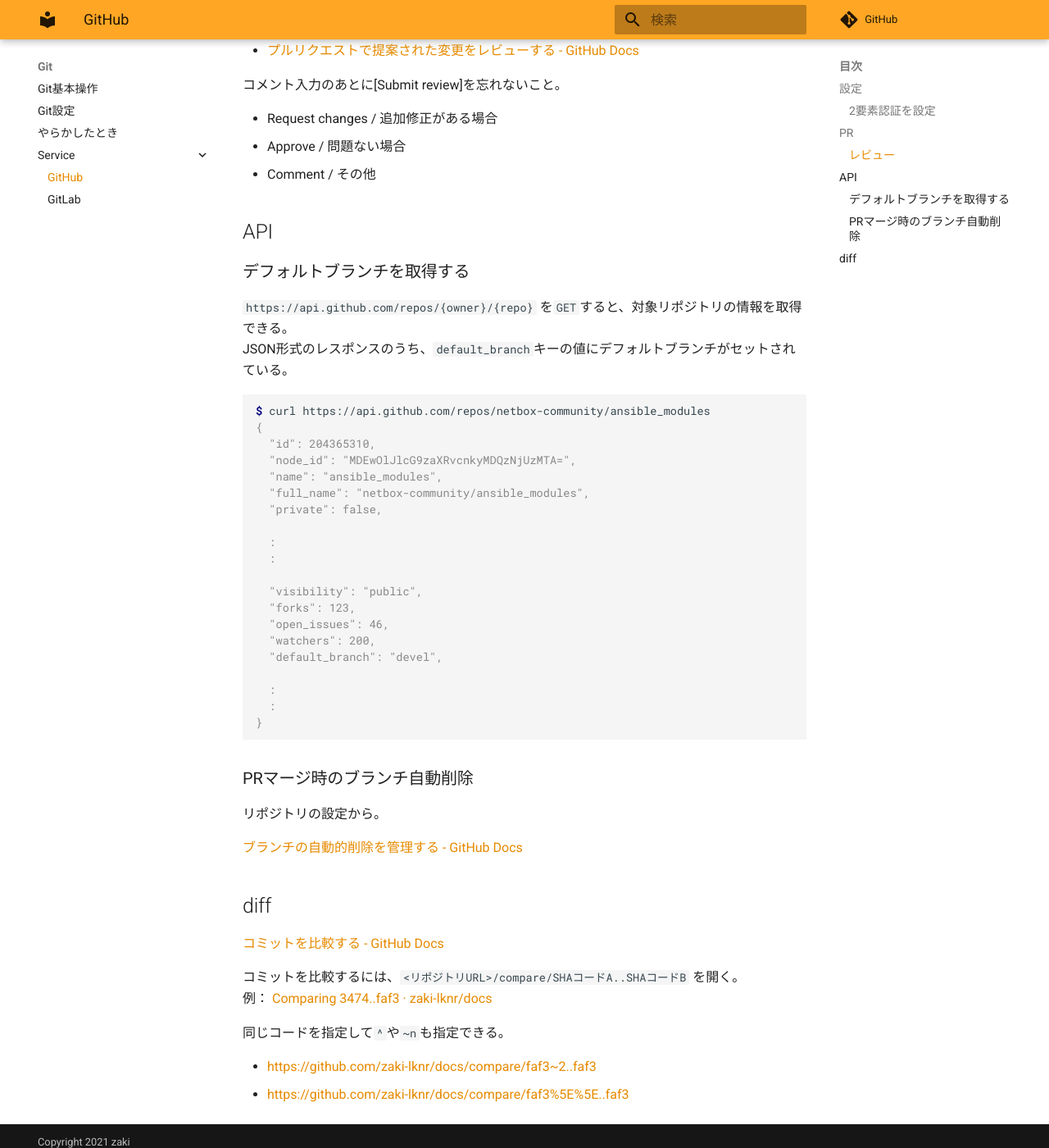
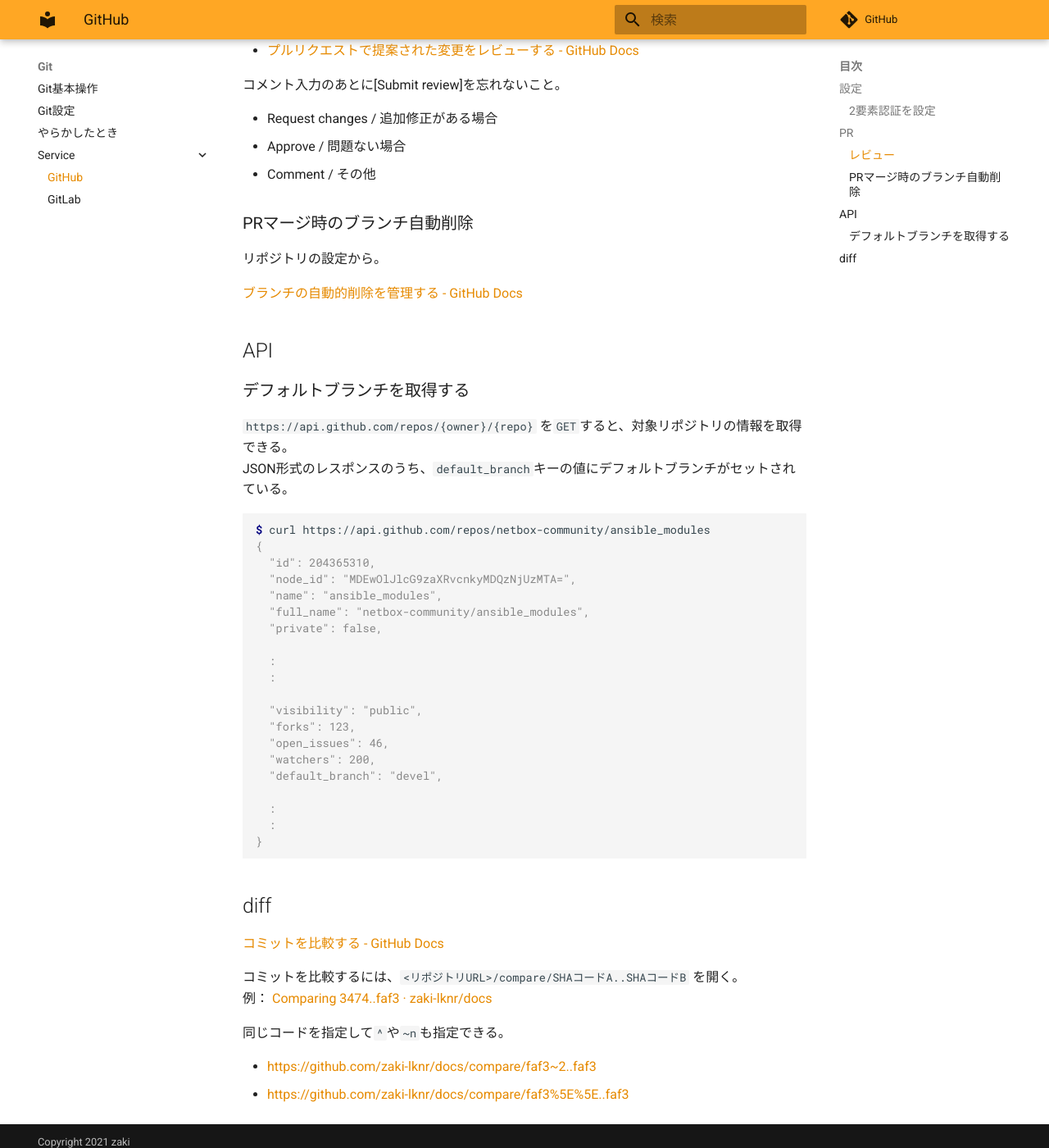
Before and after one commit to zaki-lknr/docs, an MkDocs documentation site: the page built from docs/Git/service/github.md, in a window 1280 px wide and 1400 px high, scrolled down 438 px. Shown: the whole window at 82% size. Built offline with MkDocs 1.6.1 and Material for MkDocs 9.7.7, drawn with Linux system fonts in a browser that asks for light colours; comment, search, counter and statistics services are not loaded; part of the change alters nothing that is shown.

Commit message:
update: 記述位置修正

````diff
--- a/docs/Git/service/github.md
+++ b/docs/Git/service/github.md
@@ -17,6 +17,12 @@
 - Request changes / 追加修正がある場合
 - Approve / 問題ない場合
 - Comment / その他
+
+### PRマージ時のブランチ自動削除
+
+リポジトリの設定から。
+
+[ブランチの自動的削除を管理する - GitHub Docs](https://docs.github.com/ja/repositories/configuring-branches-and-merges-in-your-repository/configuring-pull-request-merges/managing-the-automatic-deletion-of-branches)
 
 ## API
 
@@ -48,12 +54,6 @@ $ curl https://api.github.com/repos/netbox-community/ansible_modules
 }
 ```
 
-### PRマージ時のブランチ自動削除
-
-リポジトリの設定から。
-
-[ブランチの自動的削除を管理する - GitHub Docs](https://docs.github.com/ja/repositories/configuring-branches-and-merges-in-your-repository/configuring-pull-request-merges/managing-the-automatic-deletion-of-branches)
-
 ## diff
 
 [コミットを比較する - GitHub Docs](https://docs.github.com/ja/pull-requests/committing-changes-to-your-project/viewing-and-comparing-commits/comparing-commits)
````
